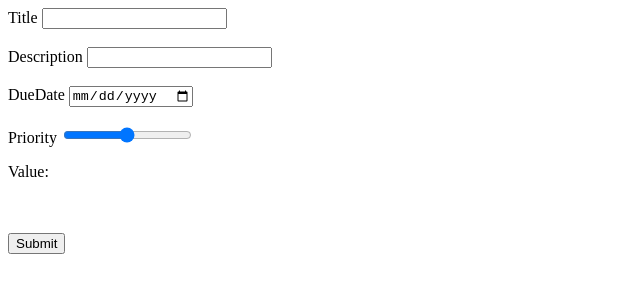
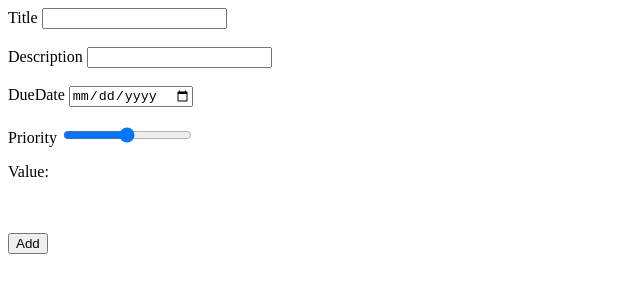
Before and after one commit to tecman4/Project-Todo-List, a website: page src/template.html in a window 1280 px wide. Shown: the full height of the page, 0-640 px from the left. Drawn offline with Linux system fonts and the light colour scheme.

Commit message:
Still working on Javascript

```diff
--- a/src/template.html
+++ b/src/template.html
@@ -9,7 +9,7 @@
 <body>
     <header>
         <nav>
-            <form action="javascript:;" onsubmit="newTODO()">
+            <form action="javascript:;" onsubmit="return newTODO()" input type="submit">
                 <label for="title">Title</label>
                 <input type="text" id="title" name="title"><br><br>
                 <label for="description">Description</label>
@@ -18,7 +18,7 @@
                 <input type="date" id="dueDate" name="dueDate"><br><br>
                 <label for="priority">Priority</label>
                 <input type="range" id="priority" name="priority" min="1" max="5"><p>Value: <output id="value"></output></p><br><br>
-                <input type="submit" value="Submit">
+                <input type="submit" value="Add">
               </form>
         </nav>
 </header>
```
Also changed, not shown: src/index.js (+7 -8 lines), dist/index.html, dist/main.js.
